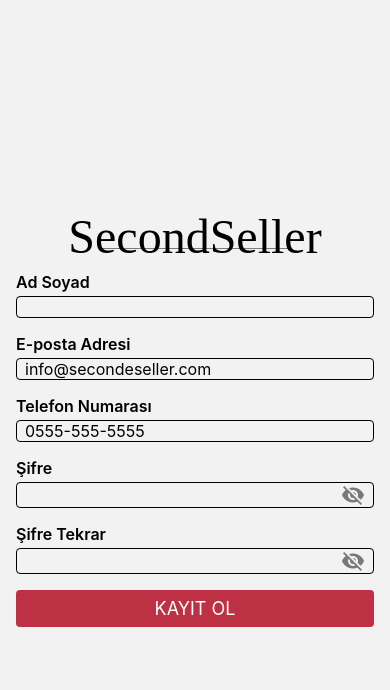
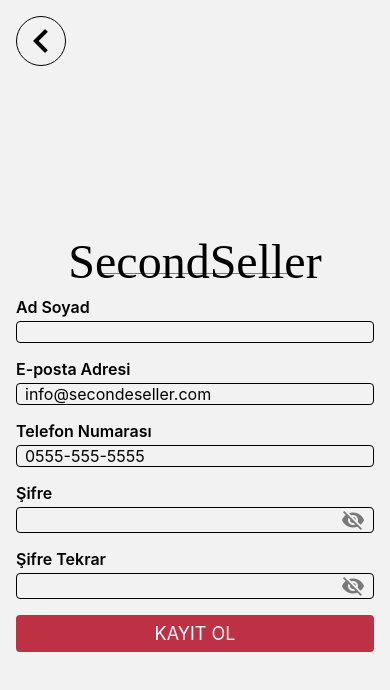
Before and after one commit to Zecky-dev/_SecondSeller, a React Native app: screen /RegisterScreen in a window 390 px wide. Shown: the top 690 px of the page. Built offline with nearby package versions, Linux system fonts and the light colour scheme.

Commit message:
navigation yönlendirmeleri yapıldı

```diff
--- a/src/components/Button/Button.js
+++ b/src/components/Button/Button.js
@@ -7,7 +7,7 @@ import styles from './Button.style'
 
 const Button = ({
     onPress,
-    label = "Button Label",
+    label = "",
     icon = null,
     vertical = false,
     additionalStyles = { container: {}, label: {} },
--- a/src/components/Button/Button.style.js
+++ b/src/components/Button/Button.style.js
@@ -13,13 +13,13 @@ export default StyleSheet.create({
         margin: CONSTANTS.margin.L2,
         borderRadius: CONSTANTS.borderRadius.L1,
         // alignSelf: 'flex-start',
-        minWidth: 120,
+        //minWidth: 120,
     },
     label: {
         color: COLORS.white,
         fontSize: CONSTANTS.fontSize.L4
     },
     icon: {
-        marginRight: CONSTANTS.margin.L1
+        //marginRight: CONSTANTS.margin.L1
     }
 })
--- a/src/pages/Auth/Login/Login.js
+++ b/src/pages/Auth/Login/Login.js
@@ -16,7 +16,7 @@ import LoginVector from '@assets/images/login_vector.png';
 import {Formik} from 'formik';
 import {LoginSchema} from '@utils/validationSchemas';
 
-const Login = () => {
+const Login = ({navigation}) => {
   return (
     <ScrollView
       style={{height: '100%'}}
@@ -60,7 +60,7 @@ const Login = () => {
 
       <View style={styles.createAccountLabelContainer}>
         <Text style={styles.createAccountLabel} >Hesabın yok mu?</Text>
-        <Text style={styles.createAccountLabelButton} >{'\t'}Kayıt Ol</Text>
+        <Text style={styles.createAccountLabelButton} onPress={() => navigation.navigate("RegisterScreen")} >{'\t'}Kayıt Ol</Text>
       </View>
 
       <Pressable onPress={() => console.log('Şifremi unuttum')}>
--- a/src/pages/Auth/Register/Register.js
+++ b/src/pages/Auth/Register/Register.js
@@ -4,7 +4,7 @@ import React from 'react';
 import {ScrollView, Text, View} from 'react-native';
 
 import styles from './Register.style';
-import {CONSTANTS} from '@utils';
+import {COLORS, CONSTANTS} from '@utils';
 import {RegisterSchema} from '@utils/validationSchemas';
 
 const initialValues = {
@@ -21,8 +21,20 @@ const handleSubmit = user => {
 
 // validation ekle
 
-const Register = () => {
+const Register = ({navigation}) => {
   return (
+    <>
+      <Button
+        onPress={() => navigation.goBack()}
+        icon={{
+          name: 'chevron-left',
+          size: CONSTANTS.fontSize.L7,
+          color: COLORS.black,
+        }}
+        additionalStyles={{
+          container: styles.additionalStylesContainer
+        }}
+      />
       <ScrollView
         style={styles.container}
         contentContainerStyle={styles.formContainer}>
@@ -39,7 +51,9 @@ const Register = () => {
                 onChangeText={handleChange('nameSurname')}
                 value={values.nameSurname}
                 errors={
-                touched.nameSurname && errors.nameSurname && errors.nameSurname
+                  touched.nameSurname &&
+                  errors.nameSurname &&
+                  errors.nameSurname
                 }
               />
               <Input
@@ -48,7 +62,7 @@ const Register = () => {
                 value={values.email}
                 keyboardType="email-address"
                 errors={touched.email && errors.email && errors.email}
-              placeholder='info@secondeseller.com'
+                placeholder="info@secondeseller.com"
               />
               <Input
                 label={'Telefon Numarası'}
@@ -56,9 +70,11 @@ const Register = () => {
                 value={values.phoneNumber}
                 keyboardType="number-pad"
                 errors={
-                touched.phoneNumber && errors.phoneNumber && errors.phoneNumber
+                  touched.phoneNumber &&
+                  errors.phoneNumber &&
+                  errors.phoneNumber
                 }
-              placeholder='0555-555-5555'
+                placeholder="0555-555-5555"
               />
               <Input
                 label={'Şifre'}
@@ -83,6 +99,7 @@ const Register = () => {
           )}
         </Formik>
       </ScrollView>
+    </>
   );
 };
 
--- a/src/pages/Auth/Register/Register.style.js
+++ b/src/pages/Auth/Register/Register.style.js
@@ -22,6 +22,19 @@ export default StyleSheet.create({
     width: '50%',
     alignSelf: 'center',
     marginTop: -CONSTANTS.margin.L4,
-    marginBottom: CONSTANTS.margin.L4
+    marginBottom: CONSTANTS.margin.L4,
+  },
+  additionalStylesContainer: {
+    alignSelf: 'flex-start',
+    width: 50,
+    height: 50,
+    borderRadius: 50,
+    borderWidth: CONSTANTS.borderWidth.thin,
+    backgroundColor: COLORS.transparent,
+    paddingHorizontal: 0,
+    paddingVertical: 0,
+    margin: 0,
+    top: CONSTANTS.margin.L4,
+    left: CONSTANTS.margin.L4,
   },
 });
--- a/src/utils/colors.js
+++ b/src/utils/colors.js
@@ -4,5 +4,6 @@ export default {
     red: "#FF0000",
     blackMuted: "rgba(0,0,0,0.5)",
     white: "#FFFFFF",
-    link: "#387ADF"
+    link: "#387ADF",
+    transparent: "transparent"
 }
```
Lines whose indentation alone changed are shown as unchanged.
